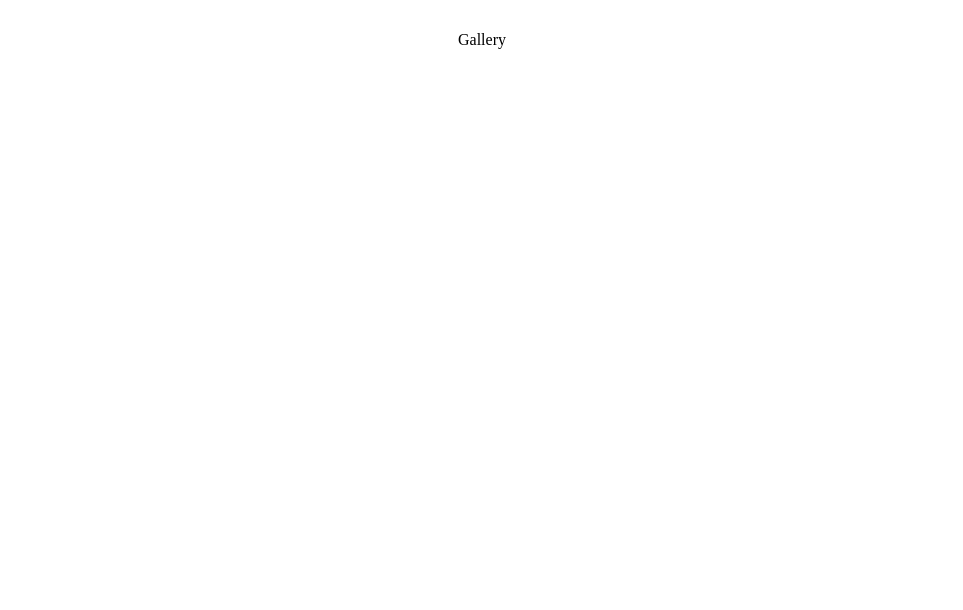
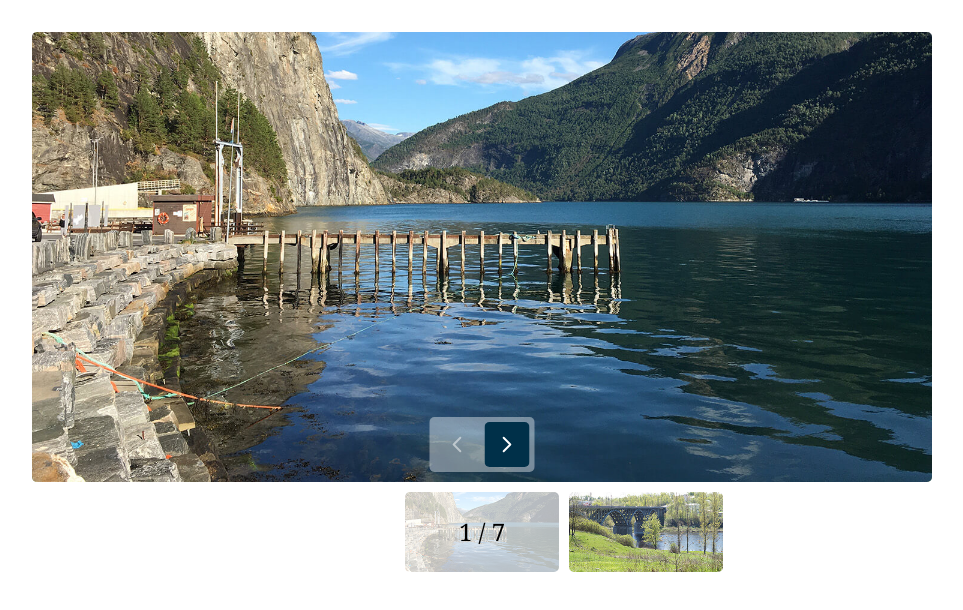
Before and after one commit to Maksim101996/Portfolio-gallery, a React (Vite) app: page / in a window 1280 px wide. Shown: the top 610 px of the page, without its empty margins (158-1121 px from the left). Built offline with nearby package versions, Linux system fonts and the light colour scheme.

Commit message:
finished main work

```diff
--- a/package.json
+++ b/package.json
@@ -9,8 +9,10 @@
     "preview": "vite preview"
   },
   "dependencies": {
+    "classnames": "^2.3.2",
     "react": "^18.2.0",
-    "react-dom": "^18.2.0"
+    "react-dom": "^18.2.0",
+    "sass": "^1.61.0"
   },
   "devDependencies": {
     "@types/react": "^18.0.28",
--- a/src/App.tsx
+++ b/src/App.tsx
@@ -1,8 +1,54 @@
+import { MainGallery } from "./components/MainGallery/MainGallery"
+
 function App() {
 
 	return (
 		<div className="App">
-			Gallery
+			<MainGallery photos={[
+				{
+					id: 1,
+					src: "/public/photos/1.jpg",
+					preview: "/public/photos/preview/1.jpg",
+					desc: "nature1"
+				},
+				{
+					id: 2,
+					src: "/public/photos/2.jpg",
+					preview: "/public/photos/preview/2.jpg",
+					desc: "nature2"
+				},
+				{
+					id: 3,
+					src: "/public/photos/3.jpg",
+					preview: "/public/photos/preview/3.jpg",
+					desc: "nature3"
+				},
+				{
+					id: 4,
+					src: "/public/photos/4.jpg",
+					preview: "/public/photos/preview/4.jpg",
+					desc: "nature4"
+				},
+				{
+					id: 5,
+					src: "/public/photos/5.jpg",
+					preview: "/public/photos/preview/5.jpg",
+					desc: "nature5"
+				},
+				{
+					id: 6,
+					src: "/public/photos/6.jpg",
+					preview: "/public/photos/preview/6.jpg",
+					desc: "nature6"
+				},
+				{
+					id: 7,
+					src: "/public/photos/7.jpg",
+					preview: "/public/photos/preview/7.jpg",
+					desc: "nature7"
+				},
+
+			]} />
 		</div>
 	)
 }
--- /dev/null
+++ b/src/components/MainGallery/MainGallery.module.scss
@@ -0,0 +1,23 @@
+.mainGallery {
+	user-select: none;
+
+	&Container {
+		margin-bottom: 5px;
+		position: relative;
+	}
+}
+
+.galleryMainPhoto {
+}
+
+.navigationGallery {
+	position: absolute;
+	bottom: 10px;
+	left: 50%;
+	z-index: 3;
+	transform: translate(-50%, 0);
+}
+
+.previewPhotoGallery {
+	margin: 0 auto;
+}
--- /dev/null
+++ b/src/components/MainGallery/MainGallery.tsx
@@ -0,0 +1,49 @@
+import React, { useState } from "react"
+import { MainPhoto } from "../MainPhoto/MainPhoto"
+import { Navigation } from "../Navigation/Navigation"
+import { PreviewPhoto } from "../PreviewGallery/PreviewPhoto"
+import { Photo } from "../Types/Types"
+import s from "./MainGallery.module.scss"
+
+interface Props {
+	photos: Photo[]
+}
+
+export const MainGallery: React.FC<Props> = ({ photos }) => {
+	const [indexCurrentPhoto, setIndexCurrentPhoto] = useState(0)
+	const currentPhoto = photos[indexCurrentPhoto]
+	const prevPhoto = photos[indexCurrentPhoto - 1]
+	const nextPhoto = photos[indexCurrentPhoto + 1]
+
+
+
+
+	if (!photos.length) {
+		return null
+	}
+
+	return (
+		<div className={s.mainGallery}>
+			<div className={s.mainGalleryContainer}>
+				<MainPhoto
+					prevPhoto={prevPhoto}
+					currentPhoto={currentPhoto}
+					nextPhoto={nextPhoto}
+					className={s.galleryMainPhoto}
+				/>
+				<Navigation
+					className={s.navigationGallery}
+					disabledPrev={!prevPhoto}
+					disabledNext={!nextPhoto}
+					onPrevClick={() => { setIndexCurrentPhoto(indexCurrentPhoto - 1) }}
+					onNextClick={() => { setIndexCurrentPhoto(indexCurrentPhoto + 1) }}
+				/>
+			</div>
+			<PreviewPhoto
+				className={s.previewPhotoGallery}
+				photos={photos}
+				activePhotoIndex={indexCurrentPhoto}
+			/>
+		</div>
+	)
+}
--- /dev/null
+++ b/src/components/MainPhoto/MainPhoto.module.scss
@@ -0,0 +1,32 @@
+.mainPhoto {
+	position: relative;
+	width: 100%;
+	padding-bottom: 50%;
+	background-color: #97a9b2;
+	border-radius: 5px;
+	overflow: hidden;
+}
+
+.mainPhotoImage {
+	position: absolute;
+	top: 0;
+	left: 0;
+	display: block;
+	width: 100%;
+	height: 100%;
+	object-fit: cover;
+	z-index: 2;
+	opacity: 1;
+}
+
+.mainPhotoImagePrev,
+.mainPhotoImageNext {
+	position: absolute;
+	top: 0;
+	left: 0;
+	display: block;
+	width: 100%;
+	height: 100%;
+	object-fit: cover;
+	z-index: 1;
+}
--- /dev/null
+++ b/src/components/MainPhoto/MainPhoto.tsx
@@ -0,0 +1,22 @@
+import React from "react"
+import { CommonClassProps, Photo } from "../Types/Types"
+import cl from "classnames"
+import s from "./MainPhoto.module.scss"
+
+interface Props extends CommonClassProps {
+	prevPhoto?: Photo
+	currentPhoto: Photo
+	nextPhoto?: Photo
+}
+
+
+export const MainPhoto: React.FC<Props> = ({ prevPhoto, currentPhoto, nextPhoto, className }) => {
+
+	return (
+		<div className={cl(className, s.mainPhoto)}>
+			{prevPhoto && <img className={cl(s.mainPhotoImage, s.mainPhotoImagePrev)} src={prevPhoto.src} alt={prevPhoto.desc} />}
+			{currentPhoto && <img className={cl(s.mainPhotoImage, s.mainPhotoImageCurrent)} src={currentPhoto.src} alt={currentPhoto.desc} />}
+			{nextPhoto && <img className={cl(s.mainPhotoImage, s.mainPhotoImageNext)} src={nextPhoto.src} alt={nextPhoto.desc} />}
+		</div>
+	)
+}
--- /dev/null
+++ b/src/components/Navigation/Navigation.module.scss
@@ -0,0 +1,37 @@
+.navigation {
+	background-color: rgba(255, 255, 255, 0.4);
+	border-radius: 5px;
+	padding: 5px;
+	display: inline-flex;
+	gap: 5px;
+	align-items: center;
+}
+
+.navigationButton {
+	min-width: 45px;
+	display: block;
+	height: 45px;
+	border: none;
+	padding: 0;
+	background: #003049 url("../../../public/photos/icons/arrow-left.svg") no-repeat center center;
+	text-indent: -1234em;
+	background-size: 52% auto;
+	transition: opacity 0.3s, background-color 0.3s;
+	cursor: pointer;
+	border-radius: 5px;
+	&:hover {
+		opacity: 0.7;
+	}
+	&:disabled {
+		background-color: transparent;
+		cursor: default;
+		opacity: 0.5;
+		&:hover {
+			opacity: 0.5;
+		}
+	}
+}
+
+.navigationButtonRight {
+	background-image: url("../../../public/photos/icons/arrow-right.svg");
+}
--- /dev/null
+++ b/src/components/Navigation/Navigation.tsx
@@ -0,0 +1,20 @@
+import React from "react"
+import { CommonClassProps } from "../Types/Types"
+import cl from "classnames"
+import s from "./Navigation.module.scss"
+
+interface Props extends CommonClassProps {
+	disabledPrev: boolean
+	disabledNext: boolean
+	onPrevClick: () => void
+	onNextClick: () => void
+}
+export const Navigation: React.FC<Props> = ({ disabledPrev, disabledNext, onPrevClick, onNextClick, className }) => {
+
+	return (
+		<div className={cl(s.navigation, className)}>
+			<button className={cl(s.navigationButton, s.navigationButtonLeft)} disabled={disabledPrev} onClick={onPrevClick}>previev photo</button>
+			<button className={cl(s.navigationButton, s.navigationButtonRight)} disabled={disabledNext} onClick={onNextClick}>next photo</button>
+		</div>
+	)
+}
--- /dev/null
+++ b/src/components/PreviewGallery/PreviewPhoto.module.scss
@@ -0,0 +1,46 @@
+.previewPhoto {
+	width: 492px;
+	overflow: hidden;
+	position: relative;
+}
+
+.previewPhotoTrack {
+	position: relative;
+	left: 164px;
+	display: flex;
+	white-space: nowrap;
+	transition: transform 0.5s ease-out;
+}
+
+.previewPhotoPreview {
+	min-width: 154px;
+	display: inline-block;
+	margin: 5px;
+	height: 80px;
+	background: #92a9b2;
+	border-radius: 5px;
+	overflow: hidden;
+}
+
+.previewPhotoImage {
+	width: 100%;
+	height: 100%;
+	object-fit: cover;
+	display: block;
+}
+
+.previewPhotoCover {
+	height: 100%;
+	position: absolute;
+	z-index: 2;
+	width: 164px;
+	background-color: rgba(255, 255, 255, 0.7);
+	left: 50%;
+	top: 0;
+	transform: translate(-50%, 0);
+	border-radius: 5px;
+	display: flex;
+	align-items: center;
+	justify-content: center;
+	font: 24px/1 Georgia;
+}
--- /dev/null
+++ b/src/components/PreviewGallery/PreviewPhoto.tsx
@@ -0,0 +1,45 @@
+import React, { useEffect, useMemo, useRef } from "react"
+import { CommonClassProps, Photo } from "../Types/Types"
+import s from "./PreviewPhoto.module.scss"
+import cl from "classnames"
+
+
+interface Props extends CommonClassProps {
+	photos: Photo[]
+	activePhotoIndex: number
+}
+
+export const PreviewPhoto: React.FC<Props> = ({ photos, activePhotoIndex, className }) => {
+
+	if (!photos.length) {
+		return null
+	}
+
+
+	const previewContainer = useRef<HTMLUListElement>(null)
+
+	useEffect(() => {
+		if (!previewContainer.current) {
+			return
+		}
+		previewContainer.current.style.transform = `translate3d(-${activePhotoIndex * 164}px, 0, 0)`
+	}, [activePhotoIndex])
+
+	return (
+		<div className={cl(s.previewPhoto, className)}>
+			{useMemo(() => (
+				<ul className={s.previewPhotoTrack}
+					ref={previewContainer}>
+					{photos.map((photo) => (
+						<li key={photo.id} className={s.previewPhotoPreview}>
+							<img src={photo.preview} alt={photo.desc} className={s.previewPhotoImage} />
+						</li>
+					))}
+				</ul>
+			), [])}
+			<div className={s.previewPhotoCover} >
+				{activePhotoIndex + 1} / {photos.length}
+			</div>
+		</div>
+	)
+}
--- /dev/null
+++ b/src/components/Types/Types.ts
@@ -0,0 +1,11 @@
+export interface Photo {
+	id: number
+	src: string
+	preview: string
+	desc: string
+}
+
+
+export interface CommonClassProps {
+	className?: string
+}
```
Also changed, not shown: 1 other file (tests, documents, lock files or other folders).
